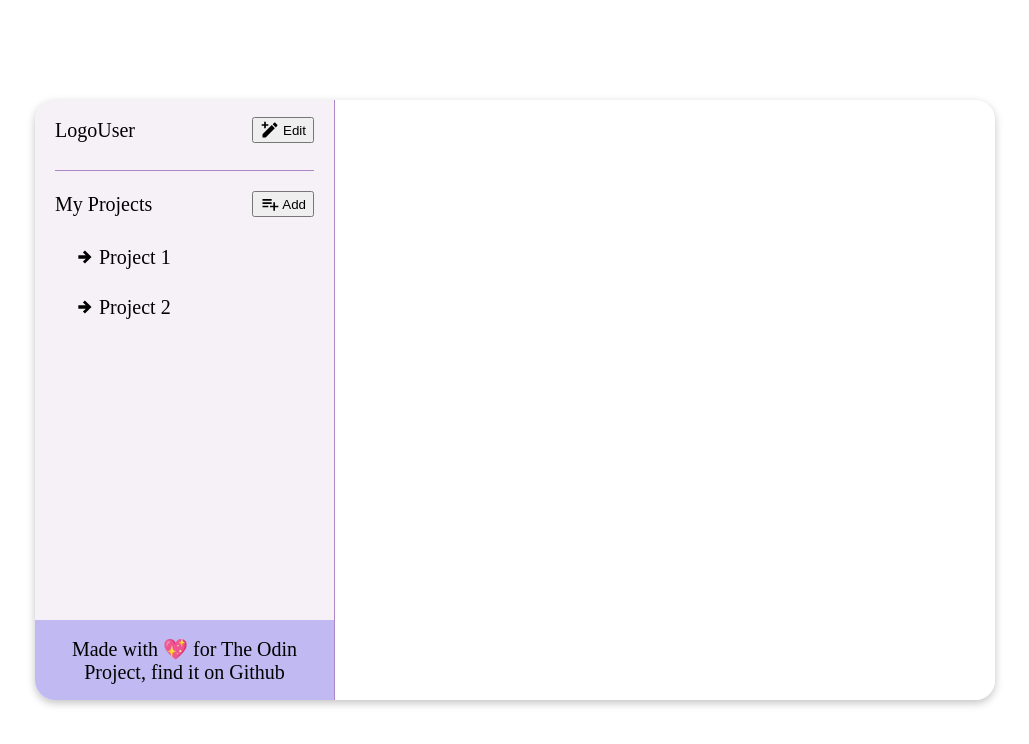
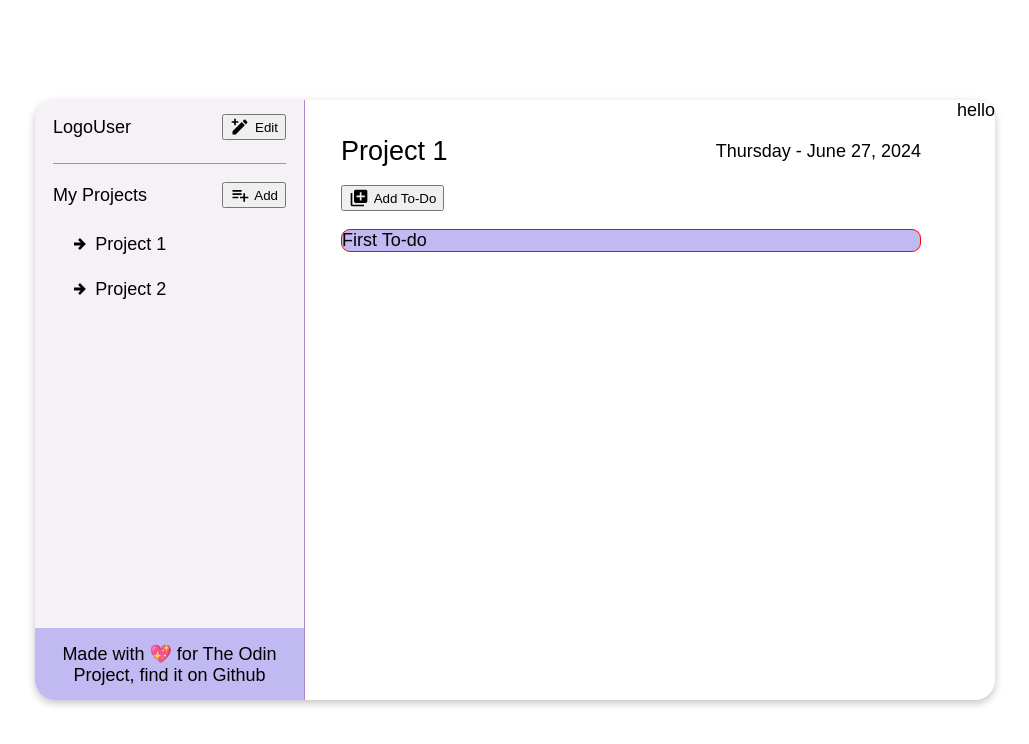
Before and after one commit to Andrefe91/js_project_todoList, a website built with webpack: page src/index.html in a window 1280 px wide. Shown: the whole page, without its empty margins (125-1154 px from the left). Built offline with nearby package versions, Linux system fonts and the light colour scheme; files whose address does not match are found by name.

Commit message:
Further CSS and HTML refinement and fetch test

```diff
--- a/src/index.html
+++ b/src/index.html
@@ -30,7 +30,7 @@
                 <div class="projects">
                     <div class="title action flex-centerVer space-between">
                         <h1>My Projects</h1>
-                        <button id="add_project">
+                        <button id="add_project" class="add">
                             <svg xmlns="http://www.w3.org/2000/svg" viewBox="0 0 24 24"><title>playlist-plus</title><path d="M3 16H10V14H3M18 14V10H16V14H12V16H16V20H18V16H22V14M14 6H3V8H14M14 10H3V12H14V10Z" /></svg>
                             <p>Add</p>
                         </button>
@@ -43,7 +43,7 @@
                         </button>
 
                         <button class="project">
-                            <svg  xmlns="http://www.w3.org/2000/svg" viewBox="0 0 24 24"><title>arrow-right-thick</title><path d="M4,10V14H13L9.5,17.5L11.92,19.92L19.84,12L11.92,4.08L9.5,6.5L13,10H4Z" /></svg>
+                            <svg viewBox="0 0 24 24"> <path d="M4,10V14H13L9.5,17.5L11.92,19.92L19.84,12L11.92,4.08L9.5,6.5L13,10H4Z" /></svg>
                             <p>Project 2</p>
                         </button>
                     </div>
@@ -56,8 +56,30 @@
         </div>
 
         <div class="right panel">
+            <section>
+                <div class="project_title flex-centerVer space-between">
+                    <p>Project 1</p>
 
+                    <div class="today">
+                        <p id="date">27/06/2024</p>
+                    </div>
+                </div>
+
+                <div class="to-dos">
+                    <button id="add_to-do" class="add">
+                        <svg xmlns="http://www.w3.org/2000/svg" viewBox="0 0 24 24"><title>plus-box-multiple</title><path d="M19,11H15V15H13V11H9V9H13V5H15V9H19M20,2H8A2,2 0 0,0 6,4V16A2,2 0 0,0 8,18H20A2,2 0 0,0 22,16V4A2,2 0 0,0 20,2M4,6H2V20A2,2 0 0,0 4,22H18V20H4V6Z" /></svg>
+                        <p>Add To-Do</p>
+                    </button>
+
+                    <div class="list">
+                        <div class="to-do">
+                            First To-do
+                        </div>
+                    </div>
+                </div>
+            </section>
         </div>
     </div>
 </body>
+
 </html>
--- a/src/index.js
+++ b/src/index.js
@@ -1,13 +1,15 @@
 import './style.css';
+import { format } from 'date-fns';
 import Todo from './todo.js';
 import Project from './lists.js';
 import User from './user.js';
-
 
 if (process.env.NODE_ENV !== 'production') {
     console.log("We appear to be running in a development environment");
 }
 
+
+if (true) { //Example
     // Example of use
     let user = new User("Jeff");
 
@@ -33,3 +35,28 @@ user.addProject(project2);
     // console.log(user.getProjects()[0].getTodos());
 
     // End of example
+}
+
+// Create User
+let user = new User("User");
+
+// Query Selectors
+let date = document.getElementById('date');
+let container = document.querySelector('.container');
+
+// Assignements to variables
+date.innerHTML = format(Date(), "EEEE - MMMM d, yyyy"); // Part of the UI
+
+let test = fetch('/src/test.html');
+const newDiv = document.createElement('div');
+
+fetch('/src/test.html').then(function (response) {
+	if (response.ok) {
+		return response.text();
+	}
+	throw response;
+}).then(function (text) {
+	newDiv.innerHTML = text;
+});
+
+container.appendChild(newDiv);
--- a/src/style.css
+++ b/src/style.css
@@ -21,6 +21,10 @@ time, mark, audio,a, video {
 	vertical-align: baseline;
 }
 
+@import url('https://fonts.googleapis.com/css2?family=Playwrite+IT+Moderna:wght@100..400&display=swap');
+@import url('https://fonts.googleapis.com/css2?family=Mukta:wght@200;300;400;500;600;700;800&display=swap');
+
+
 /* Global Scale */
 :root {
     --main-color: rgb(246, 241, 247);
@@ -37,7 +41,8 @@ time, mark, audio,a, video {
 body {
     width: 100vw;
     height: 100vh;
-    font-size: 20px;
+    font-size: 18px;
+    font-family: "Mukta", sans-serif;
     display: flex;
     flex-direction: column;
 }
@@ -49,7 +54,7 @@ button {
 
 button svg {
     height: 1.5em;
-    margin-right: 0.2em;
+    margin-right: 0.35em;
 }
 
 a {
@@ -114,8 +119,9 @@ a {
 
 .right {
     background-color: var(--main-color-complement);
+    border-radius: 0 var(--main-container-border-radius) var(--main-container-border-radius) 0;
 
-    border-radius: 0 var(--main-container-border-radius) var(--main-container-border-radius) 0;
+    padding: 2em;
 }
 
 .user {
@@ -177,6 +183,29 @@ footer {
     border-radius: 0 0 0 var(--main-container-border-radius);
 }
 
+.project_title p {
+    font-family: "Playwrite IT Moderna", sans-serif;
+    font-size: 1.5em;
+}
+
+#date {
+    font-size: 1em;
+}
+
+.to-dos .list {
+    margin-top: 1em;
+}
+
+.to-dos {
+    padding: 1em 0 1em 0;
+}
+
+.to-do {
+    border: 1px solid red;
+    border-radius: 0.5em;
+    background-color: #c1b9f1;
+}
+
 /* Media Queries */
 
 @media (width < 1250px) { /* Laptop Size */
@@ -189,7 +218,7 @@ footer {
 @media (width < 720px) { /* Tablet Size */
 
     body {
-        font-size: 20px;
+        font-size: 15px;
     }
 
     .container {
@@ -199,14 +228,34 @@ footer {
     .left {
         max-width: 10em;
     }
+
+    .right {
+        padding: 1em;
+    }
+
+    footer {
+        line-height: 1em;
+    }
 }
 
 @media (width < 360px) { /* Phone Size */
     body {
-        font-size: 15px;
+        font-size: 10px;
     }
 
     .container {
         margin: 10px 10px 10px 10px;
     }
+
+    #user_name p {
+        display: none;
+    }
+
+    #add_project p {
+        display: none;
+    }
+
+    #date {
+        display: none;
+    }
 }
--- /dev/null
+++ b/src/test.html
@@ -0,0 +1,3 @@
+<div class="test">
+    hello
+</div>
```
Lines whose indentation alone changed are shown as unchanged.
